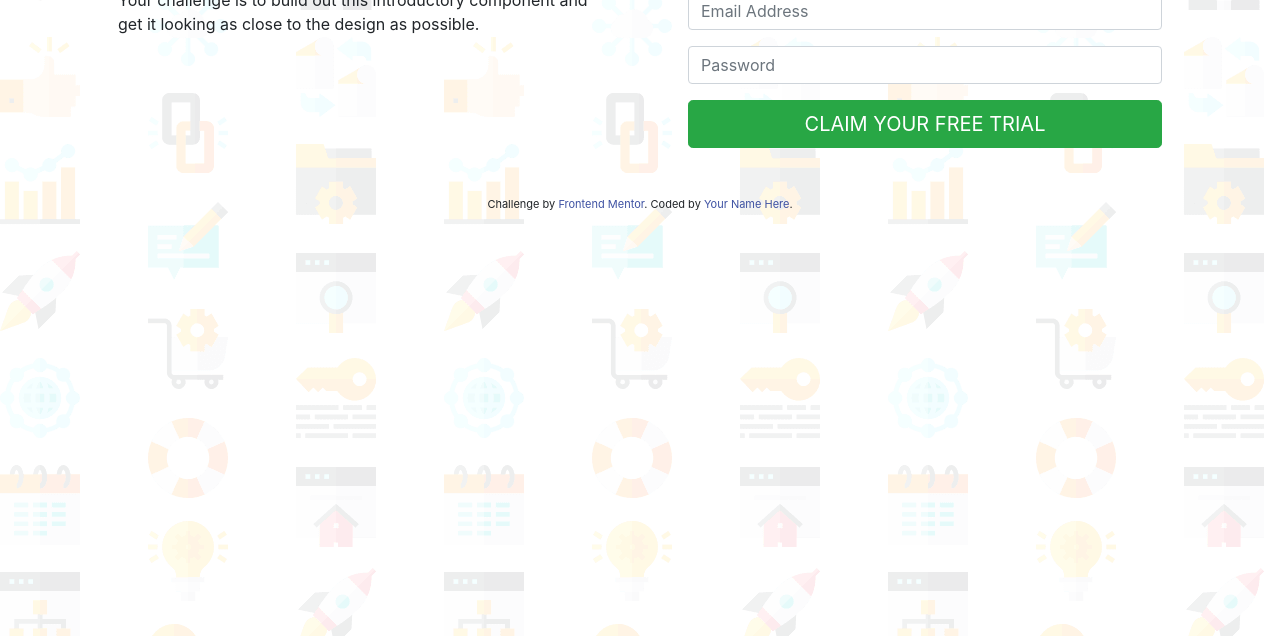
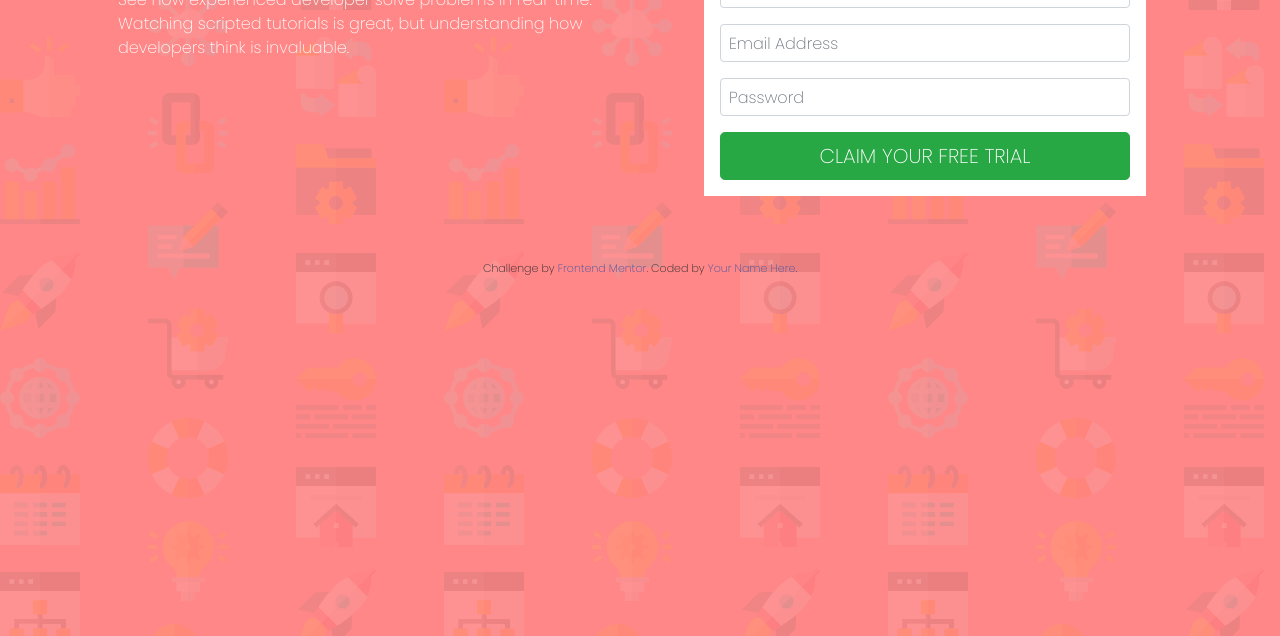
Before and after one commit to romanyukn/intro-component-with-signup-form, a website: page index.html in a window 1280 px wide. Shown: the part 164-800 px from the top of the page. Drawn offline with nearby package versions, Linux system fonts and the light colour scheme.

Commit message:
fix form validation and add design

```diff
--- a/app.js
+++ b/app.js
@@ -22,8 +22,7 @@ button.addEventListener("click", (e) => {
 });
 
 formArray.forEach((el) =>
-  el.addEventListener("change", (el) => {
-    console.log(el);
+  el.addEventListener("keydown", (el) => {
     el.target.className = "form-control";
   })
 );
--- a/index.html
+++ b/index.html
@@ -15,7 +15,7 @@
     <title>Frontend Mentor | Intro component with sign up form</title>
 
     <!-- Feel free to remove these styles or customise in your own stylesheet 👍 -->
-    <link rel="stylesheet" href="style.css" />
+
     <style>
       .attribution {
         font-size: 11px;
@@ -30,11 +30,13 @@
     <div class="container">
       <div class="row">
         <div class="col-6 p-5">
-          <h1>Intro component with sign up form</h1>
-          Your challenge is to build out this introductory component and get it
-          looking as close to the design as possible.
+          <h1>Learn to code by watching others</h1>
+          See how experienced developer solve problems in real-time. Watching
+          scripted tutorials is great, but understanding how developers think is
+          invaluable.
         </div>
-        <div class="col-6 p-5">
+        <div class="col-6 p-5" >
+          <div class="frame">
             <form>
               <div class="form-group">
                 <input
@@ -76,6 +78,7 @@
             >
               CLAIM YOUR FREE TRIAL
             </button>
+        </div>
           </form>
         </div>
       </div>
@@ -101,6 +104,12 @@
       integrity="sha384-ho+j7jyWK8fNQe+A12Hb8AhRq26LrZ/JpcUGGOn+Y7RsweNrtN/tE3MoK7ZeZDyx"
       crossorigin="anonymous"
     ></script>
+    <link rel="preconnect" href="https://fonts.gstatic.com" />
+    <link
+      href="https://fonts.googleapis.com/css2?family=Poppins:wght@200&display=swap"
+      rel="stylesheet"
+    />
+    <link rel="stylesheet" href="style.css" />
     <script src="app.js" type="text/javascript"></script>
   </body>
 </html>
--- a/style.css
+++ b/style.css
@@ -1,4 +1,20 @@
 body {
-  background: rgba (251, 159, 159, 0.3);
+  background: hsl(0, 100%, 74%, 0.9);
   background-image: url("./images/bg-intro-desktop.png");
+  font-family: "Poppins", sans-serif;
 }
+
+.container {
+  color: white;
+}
+
+.form-control {
+  padding: 0.5rem;
+}
+
+.frame {
+  background: white;
+  padding: 1rem;
+  margin: 1rem;
+  align-self: stretch;
+}
```
Lines whose indentation alone changed are shown as unchanged.
